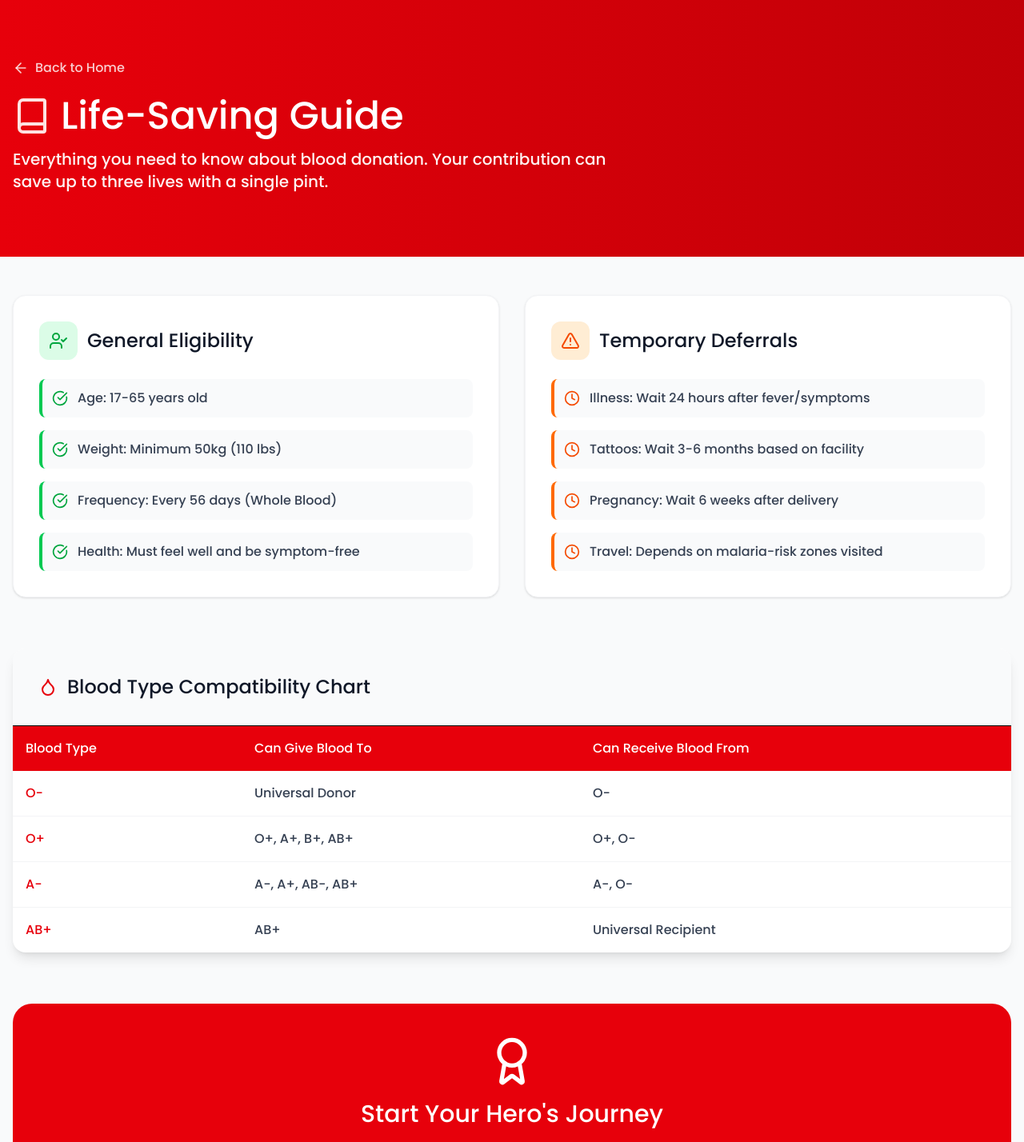
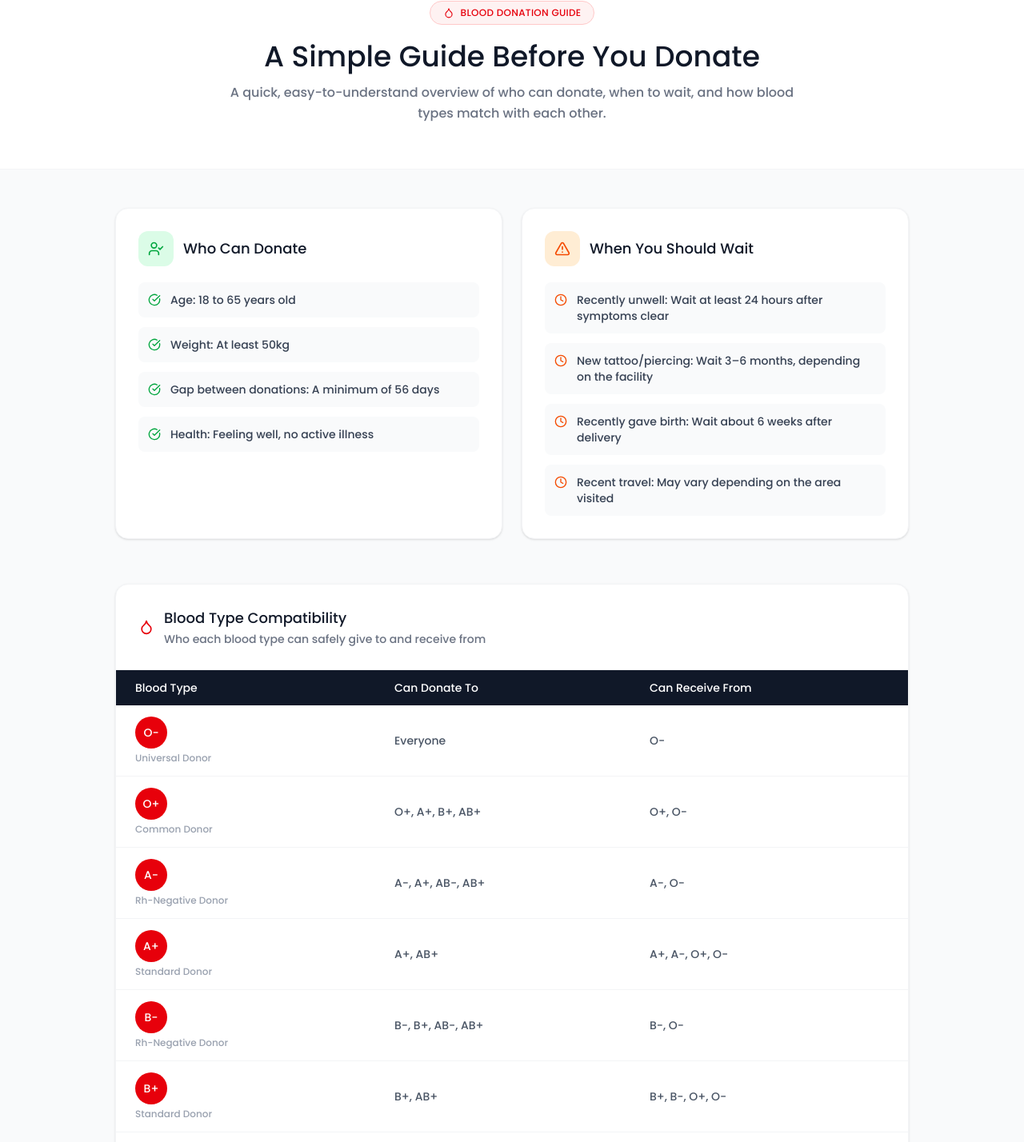
Before and after one commit to Faiza-Sajjad/-Digital-Blood-Donation-Network-, a React (Vite) app in the folder Frontend/: page /blood-donation-guide in a window 1280 px wide. Shown: the part 120-1548 px from the top of the page at 80% size. Built offline with nearby package versions, Linux system fonts and the light colour scheme.

Commit message:
Refactor BloodDonationGuide component and UI updates
Refactor BloodDonationGuide component to improve structure and readability. Update compatibility data and adjust UI elements for better user experience.

```diff
--- a/Frontend/src/Pages/BloodDonationGuide.jsx
+++ b/Frontend/src/Pages/BloodDonationGuide.jsx
@@ -1,16 +1,14 @@
 import { Link } from 'react-router-dom';
 import {
-  Heart, CheckCircle, AlertCircle, Clock, Activity, Shield, Users, Droplet,
-  TrendingUp, Book, HelpCircle, ArrowLeft, UserCheck, Syringe, Hospital,
-  ArrowRight, Stethoscope, FileText, AlertTriangle, Info, Award
+  Heart, CheckCircle, Clock, Droplet, UserCheck, AlertTriangle, Info
 } from 'lucide-react';
-import { motion } from 'framer-motion'; // Standard import for framer-motion
+import { motion } from 'framer-motion';
 import Navbar from '../components/Navbar';
 import Footer from '../components/Footer';
 
-// Animation Variants
+// Simple, gentle animation — nothing flashy
 const fadeInUp = {
-  hidden: { opacity: 0, y: 30 },
+  hidden: { opacity: 0, y: 20 },
   visible: { opacity: 1, y: 0 }
 };
 
@@ -23,124 +21,132 @@ const staggerContainer = {
 };
 
 export default function BloodDonationGuide() {
+  // Full compatibility table — matches the project documentation (Table 1.21)
+  const compatibilityData = [
+    { type: 'O−', note: 'Universal Donor', give: 'Everyone', receive: 'O−' },
+    { type: 'O+', note: 'Common Donor', give: 'O+, A+, B+, AB+', receive: 'O+, O−' },
+    { type: 'A−', note: 'Rh-Negative Donor', give: 'A−, A+, AB−, AB+', receive: 'A−, O−' },
+    { type: 'A+', note: 'Standard Donor', give: 'A+, AB+', receive: 'A+, A−, O+, O−' },
+    { type: 'B−', note: 'Rh-Negative Donor', give: 'B−, B+, AB−, AB+', receive: 'B−, O−' },
+    { type: 'B+', note: 'Standard Donor', give: 'B+, AB+', receive: 'B+, B−, O+, O−' },
+    { type: 'AB−', note: 'Rh-Negative Donor', give: 'AB−, AB+', receive: 'AB−, A−, B−, O−' },
+    { type: 'AB+', note: 'Universal Recipient', give: 'AB+ only', receive: 'Everyone' },
+  ];
+
   return (
     <div className="min-h-screen bg-gray-50">
       <Navbar />
 
-      {/* Hero Section */}
-      <motion.section
-        className="bg-linear-to-r from-red-600 to-red-700 text-white py-20 pt-32"
-        initial="hidden"
-        animate="visible"
-        variants={{ hidden: { opacity: 0 }, visible: { opacity: 1 } }}
-      >
-        <div className="container mx-auto px-4">
-          <Link to="/" className="inline-flex items-center gap-2 text-white/80 hover:text-white mb-6 transition-colors">
-            <ArrowLeft className="w-5 h-5" />
-            Back to Home
-          </Link>
-          <motion.div className="max-w-3xl" variants={fadeInUp}>
-            <div className="flex items-center gap-3 mb-4">
-              <Book className="w-12 h-12 text-red-100" />
-              <h1 className="text-4xl md:text-5xl font-bold">Life-Saving Guide</h1>
-            </div>
-            <p className="text-xl text-red-50">
-              Everything you need to know about blood donation. Your contribution can save up to three lives with a single pint.
-            </p>
-          </motion.div>
+      {/* Simple header — informative, not "salesy" */}
+      <section className="bg-white border-b border-gray-100 py-14">
+        <div className="container mx-auto px-4 max-w-3xl text-center">
+          <div className="inline-flex items-center gap-2 bg-red-50 border border-red-200 rounded-full px-4 py-1.5 mb-5">
+            <Droplet size={14} className="text-red-600" />
+            <span className="text-xs font-bold text-red-600 uppercase tracking-wide">Blood Donation Guide</span>
+          </div>
+          <h1 className="text-3xl md:text-4xl font-bold text-gray-900 mb-3">
+            A Simple Guide Before You Donate
+          </h1>
+          <p className="text-gray-500 leading-relaxed">
+            A quick, easy-to-understand overview of who can donate, when to wait,
+            and how blood types match with each other.
+          </p>
         </div>
-      </motion.section>
+      </section>
 
-      <div className="container mx-auto px-4 py-12">
+      <div className="container mx-auto px-4 py-12 max-w-5xl">
 
-        {/* Eligibility & Disqualifications */}
+        {/* Eligibility & Deferrals */}
         <motion.section
-          className="grid lg:grid-cols-2 gap-8 mb-16"
+          className="grid md:grid-cols-2 gap-6 mb-14"
           initial="hidden"
           whileInView="visible"
           viewport={{ once: true }}
           variants={staggerContainer}
         >
           {/* Who Can Donate */}
-          <motion.div className="bg-white rounded-2xl shadow-sm border border-gray-100 p-8" variants={fadeInUp}>
-            <div className="flex items-center gap-3 mb-6">
-              <div className="w-12 h-12 bg-green-100 rounded-xl flex items-center justify-center">
-                <UserCheck className="w-6 h-6 text-green-600" />
+          <motion.div className="bg-white rounded-2xl shadow-sm border border-gray-100 p-7" variants={fadeInUp}>
+            <div className="flex items-center gap-3 mb-5">
+              <div className="w-11 h-11 bg-green-100 rounded-xl flex items-center justify-center">
+                <UserCheck className="w-5 h-5 text-green-600" />
               </div>
-              <h3 className="text-2xl font-bold text-gray-900">General Eligibility</h3>
+              <h3 className="text-lg font-bold text-gray-900">Who Can Donate</h3>
             </div>
-            <div className="space-y-4">
+            <div className="space-y-3">
               {[
-                { label: 'Age', val: '17-65 years old' },
-                { label: 'Weight', val: 'Minimum 50kg (110 lbs)' },
-                { label: 'Frequency', val: 'Every 56 days (Whole Blood)' },
-                { label: 'Health', val: 'Must feel well and be symptom-free' }
+                { label: 'Age', val: '18 to 65 years old' },
+                { label: 'Weight', val: 'At least 50kg' },
+                { label: 'Gap between donations', val: 'A minimum of 56 days' },
+                { label: 'Health', val: 'Feeling well, no active illness' },
               ].map((item, i) => (
-                <div key={i} className="flex items-center gap-3 p-3 bg-gray-50 rounded-lg border-l-4 border-green-500">
-                  <CheckCircle className="w-5 h-5 text-green-600" />
-                  <p className="text-gray-700"><strong>{item.label}:</strong> {item.val}</p>
+                <div key={i} className="flex items-start gap-3 p-3 bg-gray-50 rounded-lg">
+                  <CheckCircle className="w-4 h-4 text-green-600 mt-0.5 flex-shrink-0" />
+                  <p className="text-sm text-gray-700"><strong>{item.label}:</strong> {item.val}</p>
                 </div>
               ))}
             </div>
           </motion.div>
 
-          {/* Deferrals */}
-          <motion.div className="bg-white rounded-2xl shadow-sm border border-gray-100 p-8" variants={fadeInUp}>
-            <div className="flex items-center gap-3 mb-6">
-              <div className="w-12 h-12 bg-orange-100 rounded-xl flex items-center justify-center">
-                <AlertTriangle className="w-6 h-6 text-orange-600" />
+          {/* When to Wait */}
+          <motion.div className="bg-white rounded-2xl shadow-sm border border-gray-100 p-7" variants={fadeInUp}>
+            <div className="flex items-center gap-3 mb-5">
+              <div className="w-11 h-11 bg-orange-100 rounded-xl flex items-center justify-center">
+                <AlertTriangle className="w-5 h-5 text-orange-600" />
               </div>
-              <h3 className="text-2xl font-bold text-gray-900">Temporary Deferrals</h3>
+              <h3 className="text-lg font-bold text-gray-900">When You Should Wait</h3>
             </div>
-            <div className="space-y-4">
+            <div className="space-y-3">
               {[
-                { label: 'Illness', val: 'Wait 24 hours after fever/symptoms' },
-                { label: 'Tattoos', val: 'Wait 3-6 months based on facility' },
-                { label: 'Pregnancy', val: 'Wait 6 weeks after delivery' },
-                { label: 'Travel', val: 'Depends on malaria-risk zones visited' }
+                { label: 'Recently unwell', val: 'Wait at least 24 hours after symptoms clear' },
+                { label: 'New tattoo/piercing', val: 'Wait 3–6 months, depending on the facility' },
+                { label: 'Recently gave birth', val: 'Wait about 6 weeks after delivery' },
+                { label: 'Recent travel', val: 'May vary depending on the area visited' },
               ].map((item, i) => (
-                <div key={i} className="flex items-center gap-3 p-3 bg-gray-50 rounded-lg border-l-4 border-orange-500">
-                  <Clock className="w-5 h-5 text-orange-600" />
-                  <p className="text-gray-700"><strong>{item.label}:</strong> {item.val}</p>
+                <div key={i} className="flex items-start gap-3 p-3 bg-gray-50 rounded-lg">
+                  <Clock className="w-4 h-4 text-orange-600 mt-0.5 flex-shrink-0" />
+                  <p className="text-sm text-gray-700"><strong>{item.label}:</strong> {item.val}</p>
                 </div>
               ))}
             </div>
           </motion.div>
         </motion.section>
 
-        {/* Compatibility Table Section */}
+        {/* Compatibility Table — full 8 blood groups */}
         <motion.section
-          className="bg-white rounded-2xl shadow-lg overflow-hidden mb-16"
+          className="bg-white rounded-2xl shadow-sm border border-gray-100 overflow-hidden mb-14"
           initial="hidden"
           whileInView="visible"
           viewport={{ once: true }}
           variants={fadeInUp}
         >
-          <div className="p-8 border-b bg-gray-50 flex items-center gap-3">
-             <Droplet className="w-6 h-6 text-red-600" />
-             <h3 className="text-2xl font-bold text-gray-900">Blood Type Compatibility Chart</h3>
+          <div className="p-7 border-b border-gray-100 flex items-center gap-3">
+            <Droplet className="w-5 h-5 text-red-600" />
+            <div>
+              <h3 className="text-lg font-bold text-gray-900">Blood Type Compatibility</h3>
+              <p className="text-sm text-gray-500 mt-0.5">Who each blood type can safely give to and receive from</p>
+            </div>
           </div>
 
           <div className="overflow-x-auto">
-            <table className="w-full text-left">
+            <table className="w-full text-left text-sm">
               <thead>
-                <tr className="bg-red-600 text-white">
-                  <th className="p-4">Blood Type</th>
-                  <th className="p-4">Can Give Blood To</th>
-                  <th className="p-4">Can Receive Blood From</th>
+                <tr className="bg-gray-900 text-white">
+                  <th className="px-6 py-3 font-medium">Blood Type</th>
+                  <th className="px-6 py-3 font-medium">Can Donate To</th>
+                  <th className="px-6 py-3 font-medium">Can Receive From</th>
                 </tr>
               </thead>
               <tbody className="divide-y divide-gray-100">
-                {[
-                  { type: 'O-', give: 'Universal Donor', receive: 'O-' },
-                  { type: 'O+', give: 'O+, A+, B+, AB+', receive: 'O+, O-' },
-                  { type: 'A-', give: 'A-, A+, AB-, AB+', receive: 'A-, O-' },
-                  { type: 'AB+', give: 'AB+', receive: 'Universal Recipient' },
-                ].map((row, i) => (
-                  <tr key={i} className="hover:bg-red-50 transition-colors">
-                    <td className="p-4 font-bold text-red-600">{row.type}</td>
-                    <td className="p-4 text-gray-700">{row.give}</td>
-                    <td className="p-4 text-gray-700">{row.receive}</td>
+                {compatibilityData.map((row) => (
+                  <tr key={row.type} className="hover:bg-red-50/40 transition-colors">
+                    <td className="px-6 py-3.5">
+                      <span className="inline-flex items-center justify-center w-10 h-10 rounded-full bg-red-600 text-white font-bold text-sm">
+                        {row.type}
+                      </span>
+                      <span className="block text-xs text-gray-400 mt-1">{row.note}</span>
+                    </td>
+                    <td className="px-6 py-3.5 text-gray-600">{row.give}</td>
+                    <td className="px-6 py-3.5 text-gray-600">{row.receive}</td>
                   </tr>
                 ))}
               </tbody>
@@ -148,21 +154,33 @@ export default function BloodDonationGuide() {
           </div>
         </motion.section>
 
-        {/* Call to Action Card */}
+        {/* Simple, calm closing note — no hard sell */}
         <motion.div
-          className="bg-red-600 rounded-3xl p-10 text-center text-white"
-          whileInView={{ scale: [0.95, 1] }}
-          transition={{ duration: 0.5 }}
+          className="bg-red-50 border border-red-100 rounded-2xl p-8 text-center"
+          initial="hidden"
+          whileInView="visible"
+          viewport={{ once: true }}
+          variants={fadeInUp}
         >
-          <Award className="w-16 h-16 mx-auto mb-4" />
-          <h2 className="text-3xl font-bold mb-4">Start Your Hero's Journey</h2>
-          <p className="text-red-100 mb-8 max-w-xl mx-auto">
-            Your blood is the most precious gift you can give to another person—the gift of life.
+          <Heart className="w-10 h-10 mx-auto mb-3 text-red-600" />
+          <h2 className="text-xl font-bold text-gray-900 mb-2">Ready to Help Someone in Need?</h2>
+          <p className="text-gray-600 mb-6 max-w-lg mx-auto text-sm">
+            If you meet the requirements above, you can register as a donor
+            and be notified when someone nearby needs your blood type.
           </p>
-          <Link to="/donor-dashboard" className="bg-white text-red-600 px-8 py-3 rounded-full font-bold hover:bg-gray-100 transition-all inline-block">
+          <Link
+            to="/donor-dashboard"
+            className="bg-red-600 text-white px-7 py-3 rounded-full font-semibold hover:bg-red-700 transition-all inline-block text-sm"
+          >
             Register as a Donor
           </Link>
         </motion.div>
+
+        {/* Quiet disclaimer */}
+        <div className="flex items-start gap-2 mt-6 text-xs text-gray-400 max-w-2xl mx-auto text-center justify-center">
+          <Info className="w-3.5 h-3.5 mt-0.5 flex-shrink-0" />
+          <p>This guide is for general awareness only. Please consult a medical professional or your local blood bank for personalized advice.</p>
+        </div>
 
       </div>
       <Footer />
```
